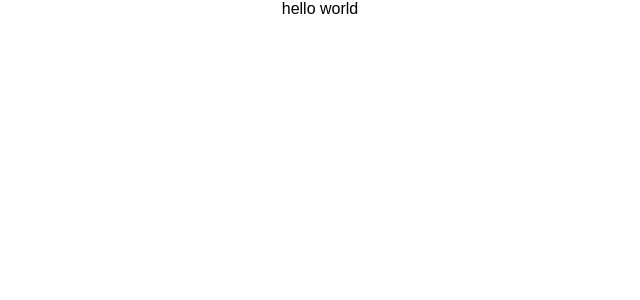
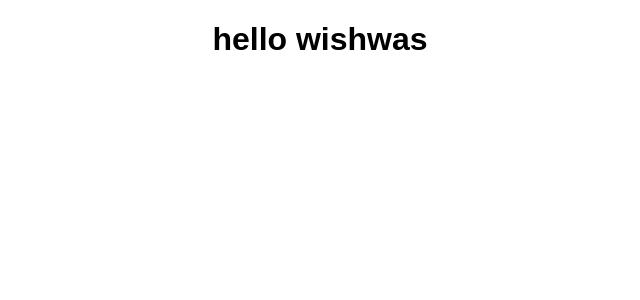
Before and after one commit to mohammadyazarloo2/react-lessons, a React (Create React App) app: page / in a window 1280 px wide. Shown: the top 300 px of the page, without its empty margins (320-960 px from the left). Built offline with nearby package versions, Linux system fonts and the light colour scheme.

Commit message:
begining functional component

```diff
--- a/src/App.js
+++ b/src/App.js
@@ -1,12 +1,13 @@
 import React, { Component } from 'react';
 import logo from './logo.svg';
 import './App.css';
+import Greate from './components/greate'
 
 class App extends Component {
   render() {
     return (
       <div className="App">
-        hello world
+        <Greate />
       </div>
     );
   }
--- a/src/components/greate.js
+++ b/src/components/greate.js
@@ -0,0 +1,5 @@
+import React from 'react'
+
+const Greate=()=><h1>hello wishwas</h1>
+
+export default Greate
```
